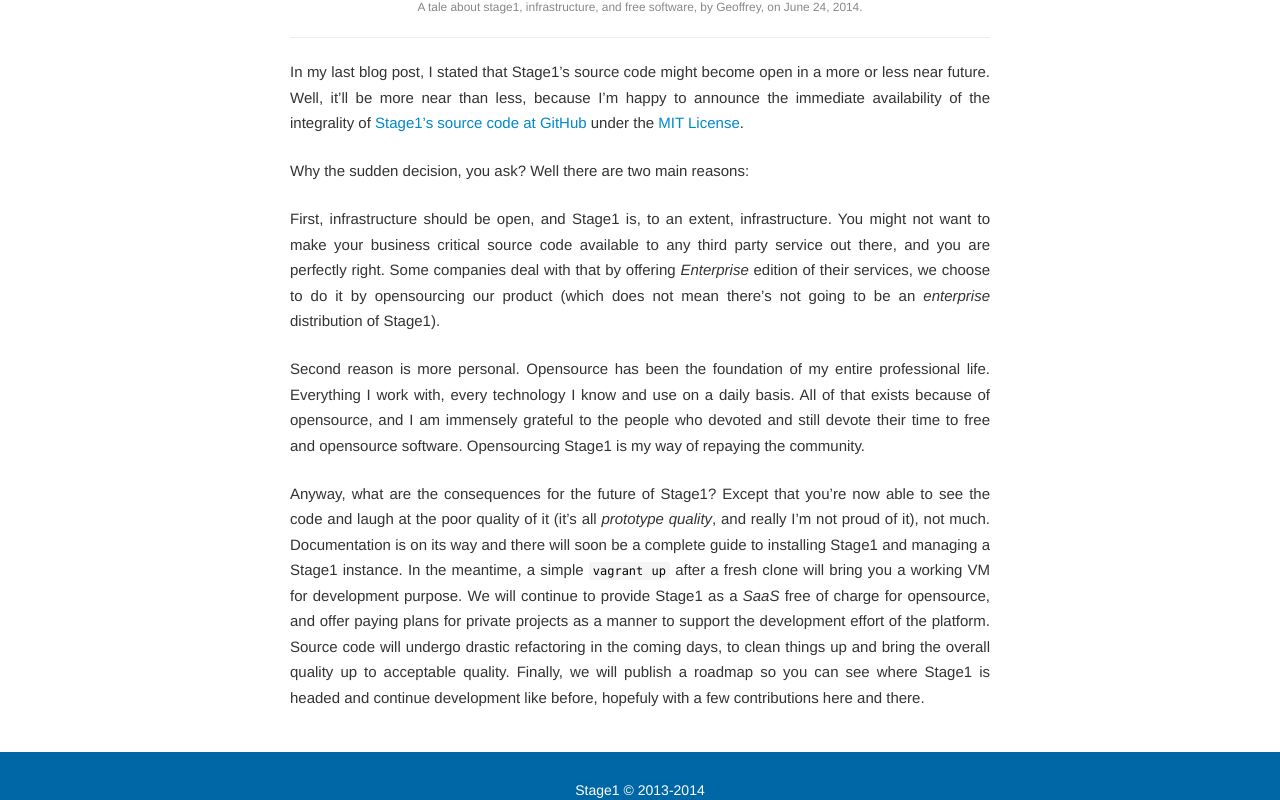
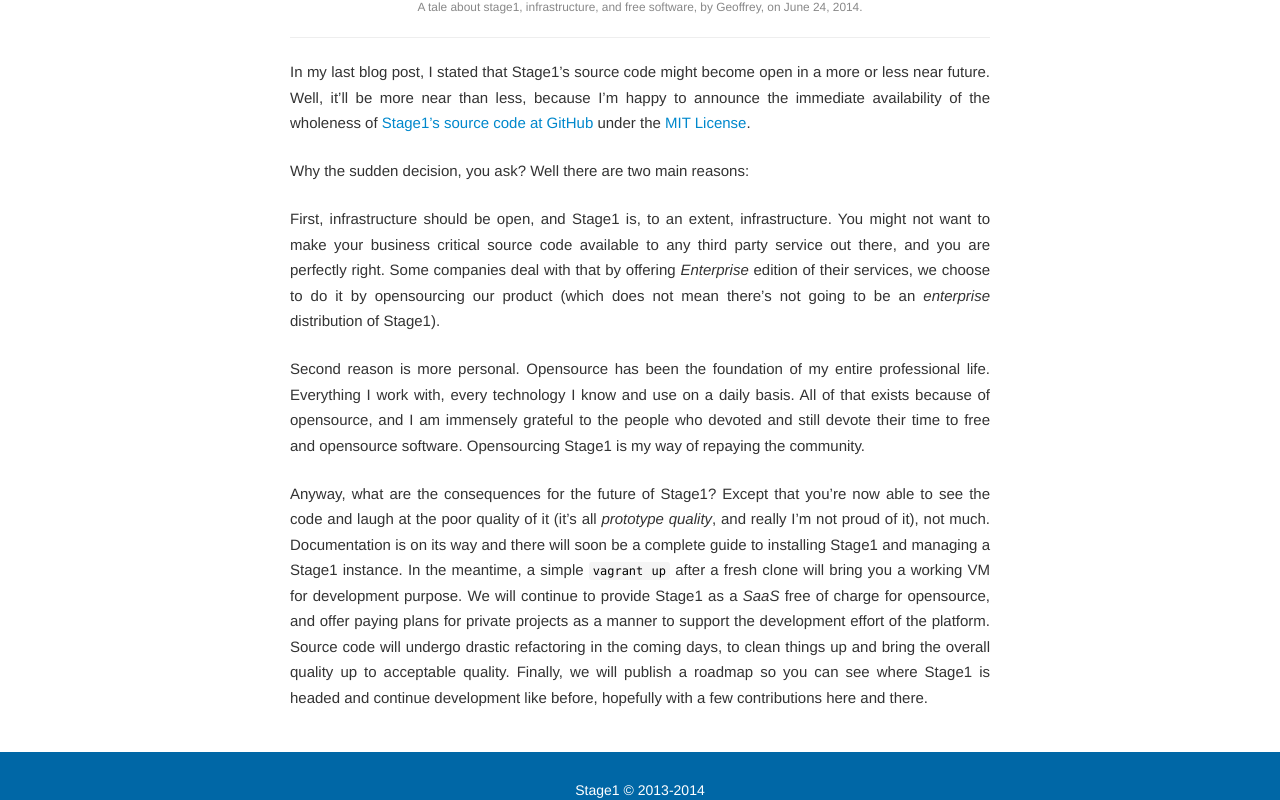
Before and after one commit to pborreli/blog-2, a Jekyll site: the page built from _posts/2014-06-24-infrastructure-should-be-free.md, in a window 1280 px wide. Shown: the part 375-1175 px from the top of the page. Built offline with Jekyll 4.4.1, drawn with Linux system fonts in a browser that asks for light colours.

Commit message:
Fixed typos

```diff
--- a/_posts/2014-06-24-infrastructure-should-be-free.md
+++ b/_posts/2014-06-24-infrastructure-should-be-free.md
@@ -7,7 +7,7 @@
 published: true
 ---
 
-In my last blog post, I stated that Stage1's source code might become open in a more or less near future. Well, it'll be more near than less, because I'm happy to announce the immediate availability of the integrality of [Stage1's source code at GitHub](https://github.com/stage1/stage1) under the [MIT License](http://opensource.org/licenses/MIT).
+In my last blog post, I stated that Stage1's source code might become open in a more or less near future. Well, it'll be more near than less, because I'm happy to announce the immediate availability of the wholeness of [Stage1's source code at GitHub](https://github.com/stage1/stage1) under the [MIT License](http://opensource.org/licenses/MIT).
 
 Why the sudden decision, you ask? Well there are two main reasons:
 
@@ -15,4 +15,4 @@
 
 Second reason is more personal. Opensource has been the foundation of my entire professional life. Everything I work with, every technology I know and use on a daily basis. All of that exists because of opensource, and I am immensely grateful to the people who devoted and still devote their time to free and opensource software. Opensourcing Stage1 is my way of repaying the community.
 
-Anyway, what are the consequences for the future of Stage1? Except that you're now able to see the code and laugh at the poor quality of it (it's all *prototype quality*, and really I'm not proud of it), not much. Documentation is on its way and there will soon be a complete guide to installing Stage1 and managing a Stage1 instance. In the meantime, a simple `vagrant up` after a fresh clone will bring you a working VM for development purpose. We will continue to provide Stage1 as a *SaaS* free of charge for opensource, and offer paying plans for private projects as a manner to support the development effort of the platform. Source code will undergo drastic refactoring in the coming days, to clean things up and bring the overall quality up to acceptable quality. Finally, we will publish a roadmap so you can see where Stage1 is headed and continue development like before, hopefuly with a few contributions here and there.
+Anyway, what are the consequences for the future of Stage1? Except that you're now able to see the code and laugh at the poor quality of it (it's all *prototype quality*, and really I'm not proud of it), not much. Documentation is on its way and there will soon be a complete guide to installing Stage1 and managing a Stage1 instance. In the meantime, a simple `vagrant up` after a fresh clone will bring you a working VM for development purpose. We will continue to provide Stage1 as a *SaaS* free of charge for opensource, and offer paying plans for private projects as a manner to support the development effort of the platform. Source code will undergo drastic refactoring in the coming days, to clean things up and bring the overall quality up to acceptable quality. Finally, we will publish a roadmap so you can see where Stage1 is headed and continue development like before, hopefully with a few contributions here and there.
```
Also changed, not shown: _posts/2013-12-09-what-can-stage-1-do-for-me-and-how.md (+1 -1 lines), _posts/2014-04-28-more-build-capacity-dockerfiles-opensource.md (+1 -1 lines).
